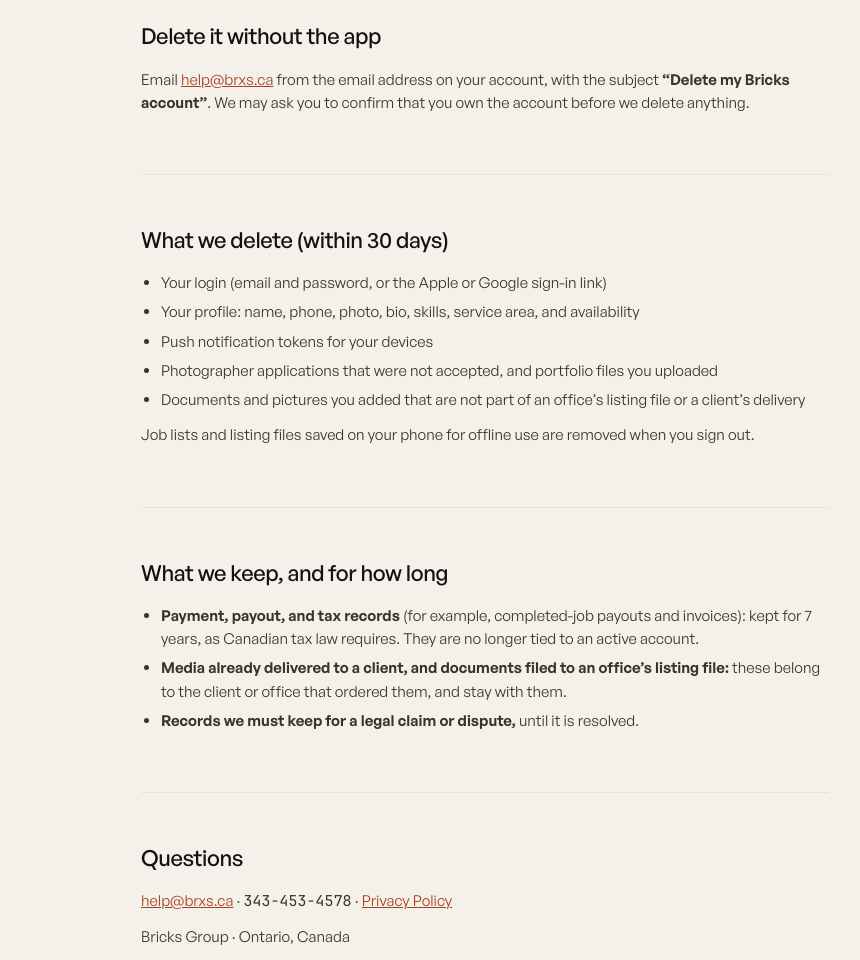
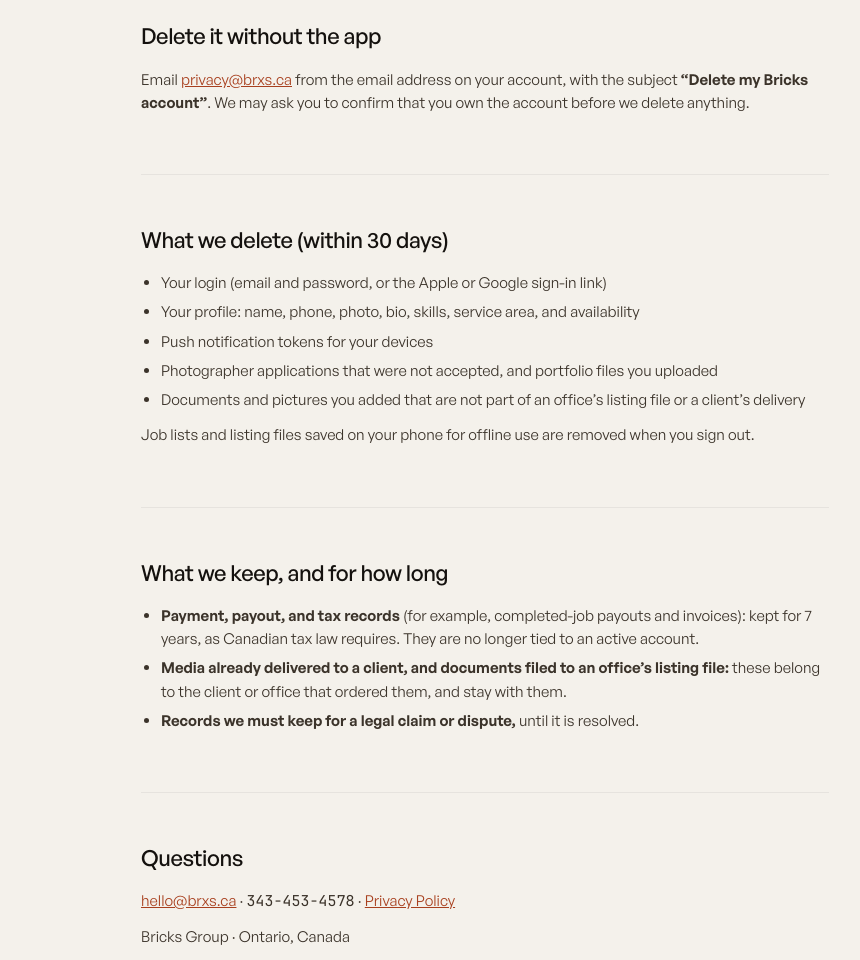
Before and after one commit to bricks-group/bricks-site, a Next.js app: page /account-deletion in a window 1280 px wide. Shown: the part 659-1619 px from the top of the page, without its empty margins (155-1015 px from the left). Built offline with nearby package versions, Linux system fonts and the light colour scheme.

Commit message:
Route account deletion requests to privacy@brxs.ca; hello@ for general contact

```diff
--- a/src/app/account-deletion/page.tsx
+++ b/src/app/account-deletion/page.tsx
@@ -55,7 +55,7 @@ export default function AccountDeletionPage() {
         <section className="block" id="by-email">
           <h2>Delete it without the app</h2>
           <p>
-            Email <a href="mailto:help@brxs.ca?subject=Delete%20my%20Bricks%20account">help@brxs.ca</a> from the email
+            Email <a href="mailto:privacy@brxs.ca?subject=Delete%20my%20Bricks%20account">privacy@brxs.ca</a> from the email
             address on your account, with the subject <strong>&ldquo;Delete my Bricks account&rdquo;</strong>. We may
             ask you to confirm that you own the account before we delete anything.
           </p>
@@ -95,7 +95,7 @@ export default function AccountDeletionPage() {
         <section className="block" style={{ borderTop: '1px solid var(--hair)' }}>
           <h2>Questions</h2>
           <p>
-            <a href="mailto:help@brxs.ca">help@brxs.ca</a> · <span className="mono">343-453-4578</span> ·{' '}
+            <a href="mailto:hello@brxs.ca">hello@brxs.ca</a> · <span className="mono">343-453-4578</span> ·{' '}
             <Link href="/privacy">Privacy Policy</Link>
           </p>
           <p>Bricks Group · Ontario, Canada</p>
```
